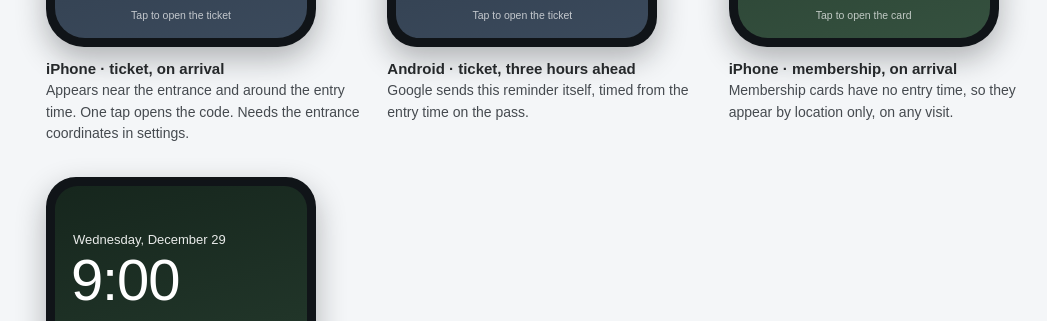
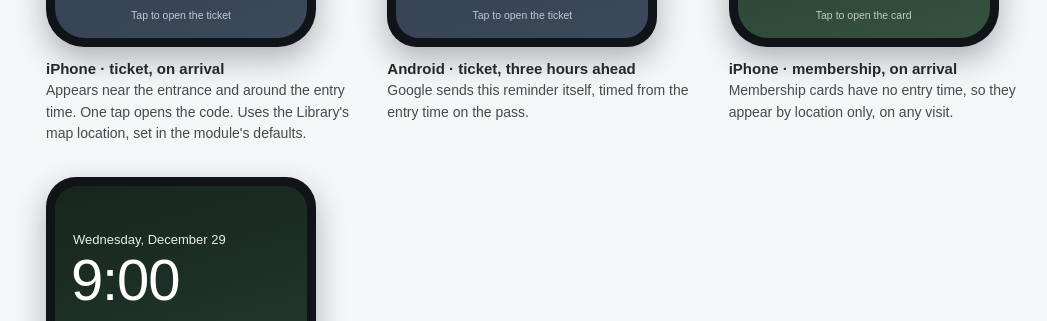
Before and after one commit to Theodore-Roosevelt-Presidential-Library/ACMEWallet, a plain HTML site: page preview/index.html in a window 1280 px wide. Shown: the part 2931-3252 px from the top of the page, without its empty margins (94-1141 px from the left). Drawn offline with Linux system fonts and the light colour scheme.

Commit message:
Set the venue address, map location and lock screen line in module defaults
Co-Authored-By: Claude Fable 5.2 <noreply@anthropic.com>
Claude-Session: https://claude.ai/code/session_01LK848LRY5LMcKLv7e2vD7N

```diff
--- a/preview/index.html
+++ b/preview/index.html
@@ -248,7 +248,7 @@
           <p class="hint">Tap to open the ticket</p>
         </div>
       </div>
-      <figcaption><strong>iPhone · ticket, on arrival</strong>Appears near the entrance and around the entry time. One tap opens the code. Needs the entrance coordinates in settings.</figcaption>
+      <figcaption><strong>iPhone · ticket, on arrival</strong>Appears near the entrance and around the entry time. One tap opens the code. Uses the Library's map location, set in the module's defaults.</figcaption>
     </figure>
 
     <figure>
```
Also changed, not shown: 1 other file.
